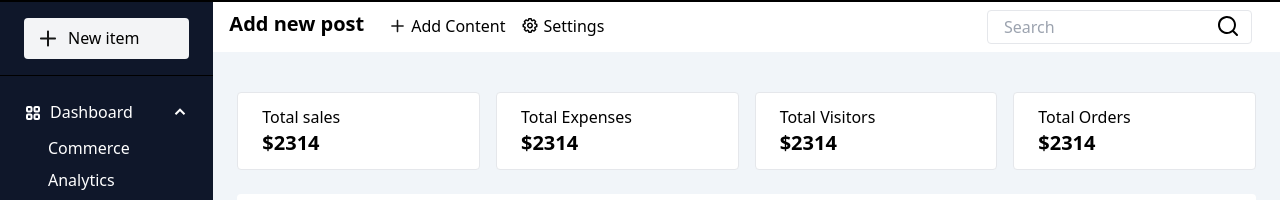
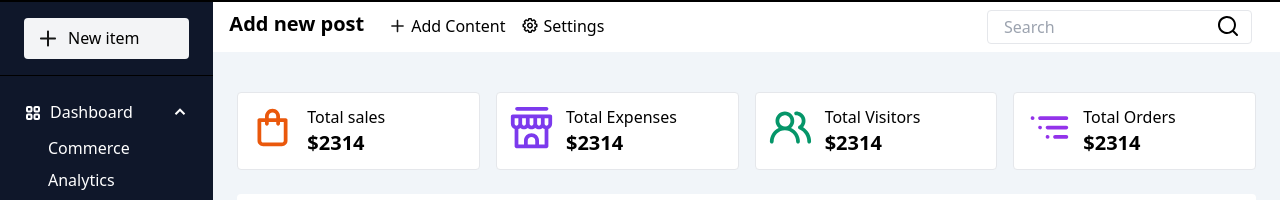
Before and after one commit to Bcypher01/daily-test, a Next.js app: page / in a window 1280 px wide. Shown: the part 322-522 px from the top of the page. Built offline with nearby package versions, Linux system fonts and the light colour scheme.

Commit message:
fix stat image

```diff
--- a/components/Statistics.js
+++ b/components/Statistics.js
@@ -5,7 +5,7 @@ export const Statistics = () => {
         <svg
           width="45"
           height="45"
-          className="hidden md:visible"
+          className="hidden md:block"
           viewBox="0 0 45 45"
           fill="none"
           xmlns="http://www.w3.org/2000/svg"
@@ -24,7 +24,7 @@ export const Statistics = () => {
         <svg
           width="45"
           height="45"
-          className="hidden md:visible"
+          className="hidden md:block"
           viewBox="0 0 45 45"
           fill="none"
           xmlns="http://www.w3.org/2000/svg"
@@ -43,7 +43,7 @@ export const Statistics = () => {
         <svg
           width="45"
           height="45"
-          className="hidden md:visible"
+          className="hidden md:block"
           viewBox="0 0 45 45"
           fill="none"
           xmlns="http://www.w3.org/2000/svg"
@@ -62,7 +62,7 @@ export const Statistics = () => {
         <svg
           width="45"
           height="45"
-          className="hidden md:visible"
+          className="hidden md:block"
           viewBox="0 0 45 45"
           fill="none"
           xmlns="http://www.w3.org/2000/svg"
```
